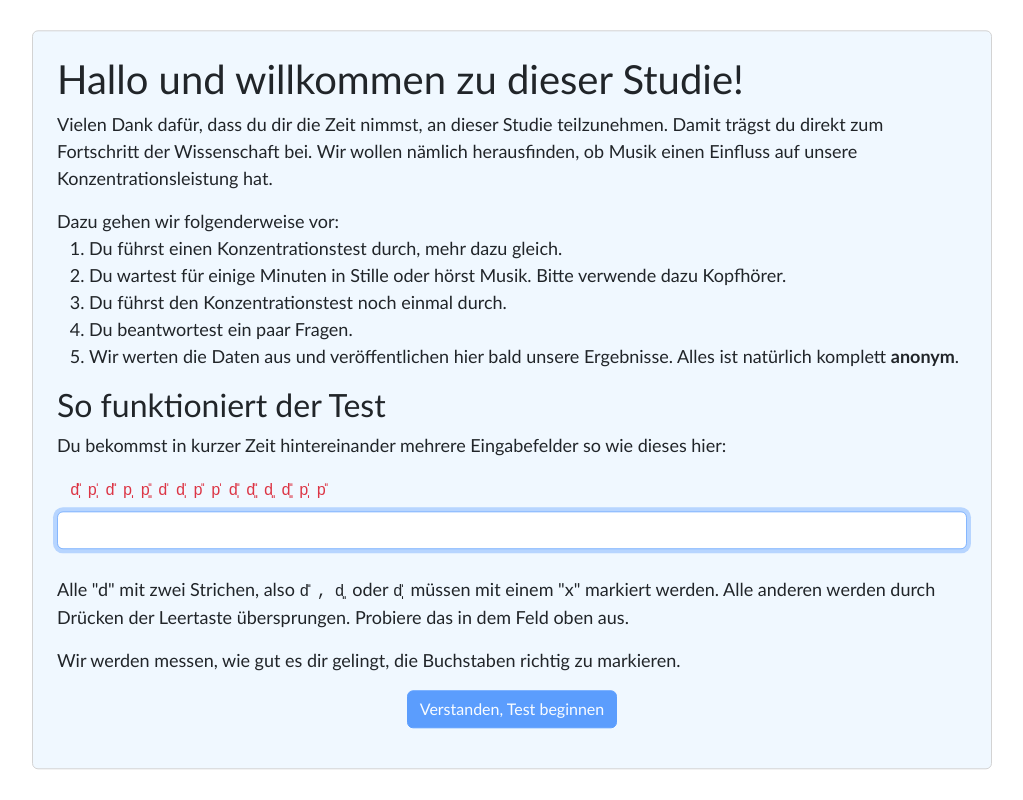
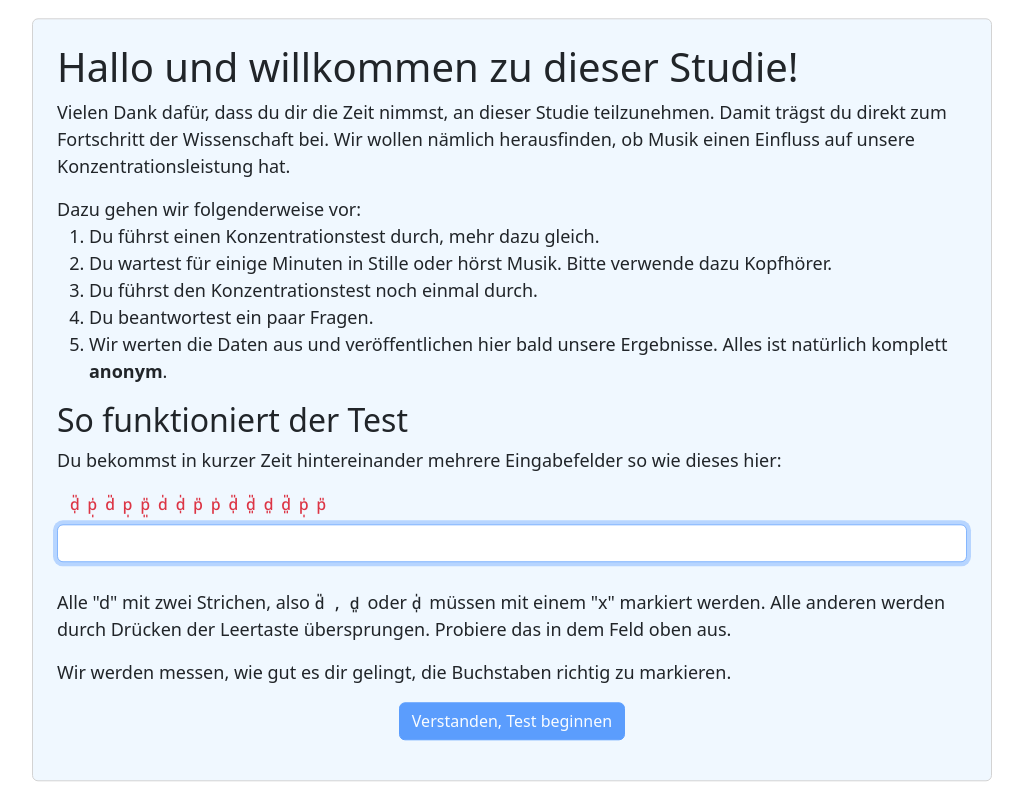
Before and after one commit to elimatao/mozartstudie, a React (Create React App) app: page / in a window 1280 px wide. Shown: the whole page, without its empty margins (128-1151 px from the left). Built offline with nearby package versions, Linux system fonts and the light colour scheme.

Commit message:
Fix inconsistent Fonts by adding custom font (Noto Sans Mono)

```diff
--- a/public/index.html
+++ b/public/index.html
@@ -1,5 +1,5 @@
 <!DOCTYPE html>
-<html lang="en">
+<html lang="de">
   <head>
     <meta charset="utf-8" />
     <link rel="icon" href="%PUBLIC_URL%/favicon.ico" />
@@ -12,6 +12,9 @@
 
     <!-- Load bootstrap css-->
     <link href="https://cdn.jsdelivr.net/npm/bootstrap@5.2.2/dist/css/bootstrap.min.css" rel="stylesheet" integrity="sha384-Zenh87qX5JnK2Jl0vWa8Ck2rdkQ2Bzep5IDxbcnCeuOxjzrPF/et3URy9Bv1WTRi" crossorigin="anonymous">
+
+    <!-- Try new font -->
+    <!-- link rel="stylesheet" href="https://fonts.googleapis.com/css?family=Noto Sans Mono" -->
 
     <!-- custom css -->
     <link rel="stylesheet" href="style.css">
--- a/public/style.css
+++ b/public/style.css
@@ -1,5 +1,11 @@
+@font-face {
+  font-family: nsm;
+  src: url(./NotoSansMono-Medium.ttf);
+}
+
+
 .App {
-  font-family: Calibri;
+  /*font-family: nsm;*/
   font-size: 18px;
   margin: 0;
   position: absolute;
@@ -17,11 +23,12 @@
   /*margin-bottom: 48px;*/
 }
 
+/*@import url('https://fontlibrary.org/face/dejavu-sans-mono');*/
 .concentration-test-text{
   text-align: left;
-  letter-spacing: 8px;
+  letter-spacing: 8px; /* Macht nur Buchstaben auseinander, ändert nichts an den Breitenunterschieden einzelner Zeichen */
   font-size: 1rem;
-  font-family: monospace;
+  font-family: nsm;
 }
 
 .active{
```
Also changed, not shown: public/NotoSansMono-Medium.ttf (added), 1 other file (tests, documents, lock files or other folders).
